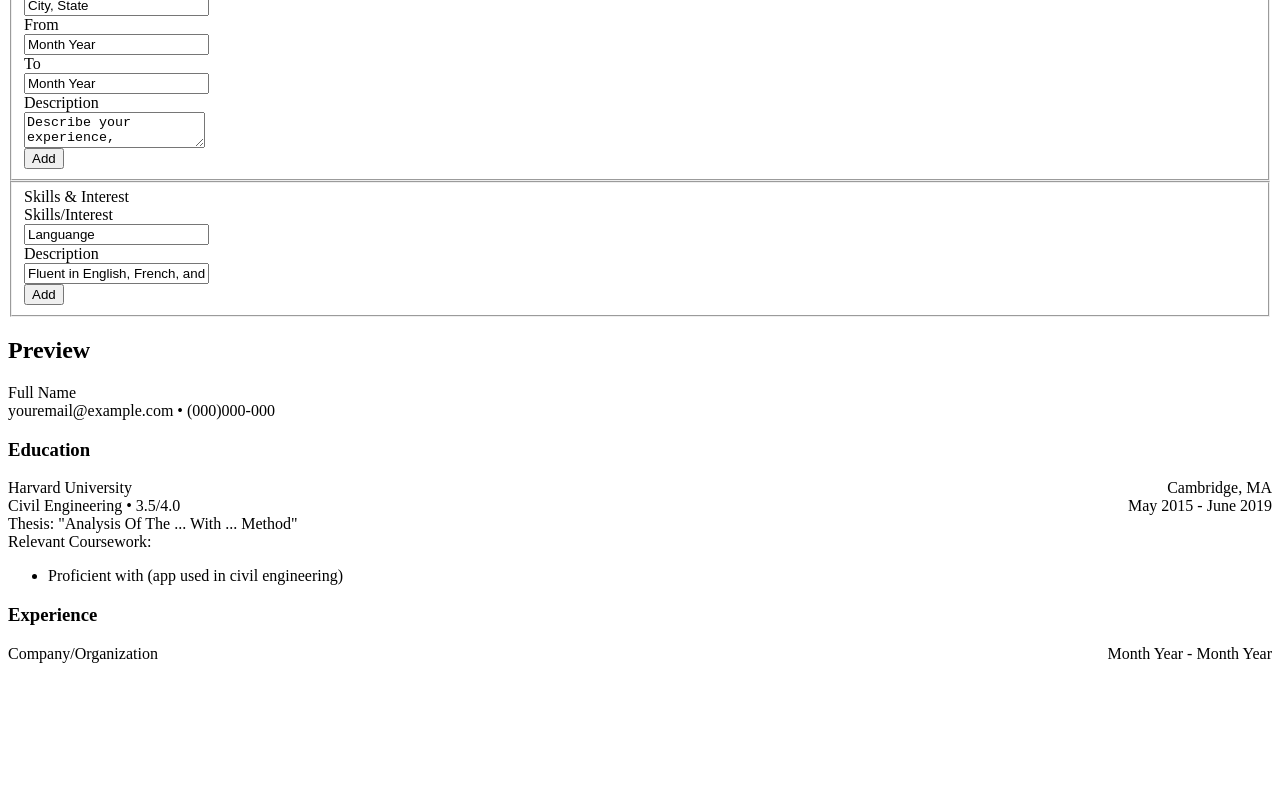
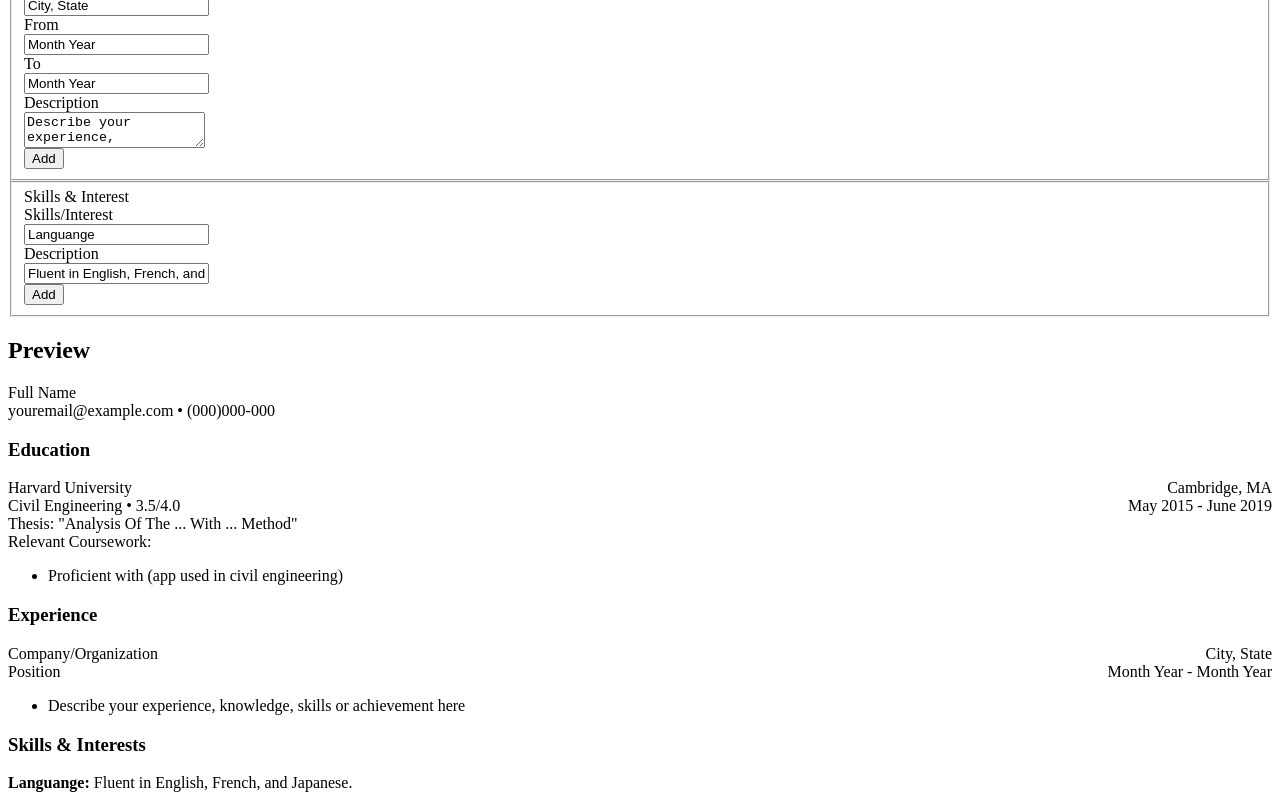
Before and after one commit to Shiielty/cv-project, a React (Vite) app: page / in a window 1280 px wide. Shown: the part 752-1552 px from the top of the page. Before the commit the page ends 1423 px from the top, so only its background shows below. Built offline with nearby package versions, Linux system fonts and the light colour scheme.

Commit message:
created first draft (lol) of the static version

```diff
--- a/index.html
+++ b/index.html
@@ -2,9 +2,9 @@
 <html lang="en">
   <head>
     <meta charset="UTF-8" />
-    <link rel="icon" type="image/svg+xml" href="/vite.svg" />
+    <!-- <link rel="icon" type="image/svg+xml" href="/vite.svg" /> -->
     <meta name="viewport" content="width=device-width, initial-scale=1.0" />
-    <title>Vite + React</title>
+    <title>CV Generator</title>
   </head>
   <body>
     <div id="root"></div>
--- a/src/components/Preview.jsx
+++ b/src/components/Preview.jsx
@@ -33,11 +33,25 @@ export default class Preview extends Component {
         </div>
         <div className="experience-info">
           <h3>Experience</h3>
-          <div class="flex-space-between">
+          <div className="flex-space-between">
             <div>{experience.company}</div>
+            <div>{experience.city}</div>
+          </div>
+          <div className="flex-space-between">
+            <div>{experience.position}</div>
             <div>
               {experience.from} - {experience.to}
             </div>
+          </div>
+          <ul>
+            <li>{experience.description}</li>
+          </ul>
+        </div>
+        <div className="skill-interest-info">
+          <h3>Skills & Interests</h3>
+          <div>
+            <strong>{skills.skill}: </strong>
+            {skills.description}
           </div>
         </div>
       </div>
```
